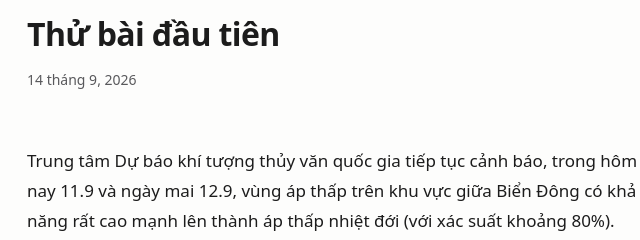
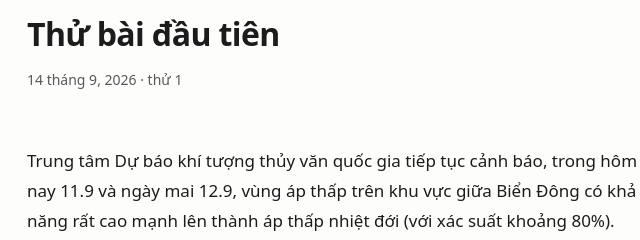
Before and after one commit to phuongtcgit/blogv2, an Astro site: page /blog/thu-bai-dau-tien in a window 1280 px wide. Shown: the part 123-363 px from the top of the page, 297-937 px from the left. Built offline with nearby package versions, Linux system fonts and the light colour scheme; Astro itself is replaced by a stand-in of ours.

Commit message:
Update Bài viết “thu-bai-dau-tien”

```diff
--- a/src/content/posts/thu-bai-dau-tien.mdx
+++ b/src/content/posts/thu-bai-dau-tien.mdx
@@ -3,7 +3,8 @@ title: Thử bài đầu tiên
 description: Đây là bài viết thứ 2 của tôi
 image: ''
 pubDate: 2026-09-14
-tags: []
+tags:
+  - thử 1
 draft: false
 ---
 
```
